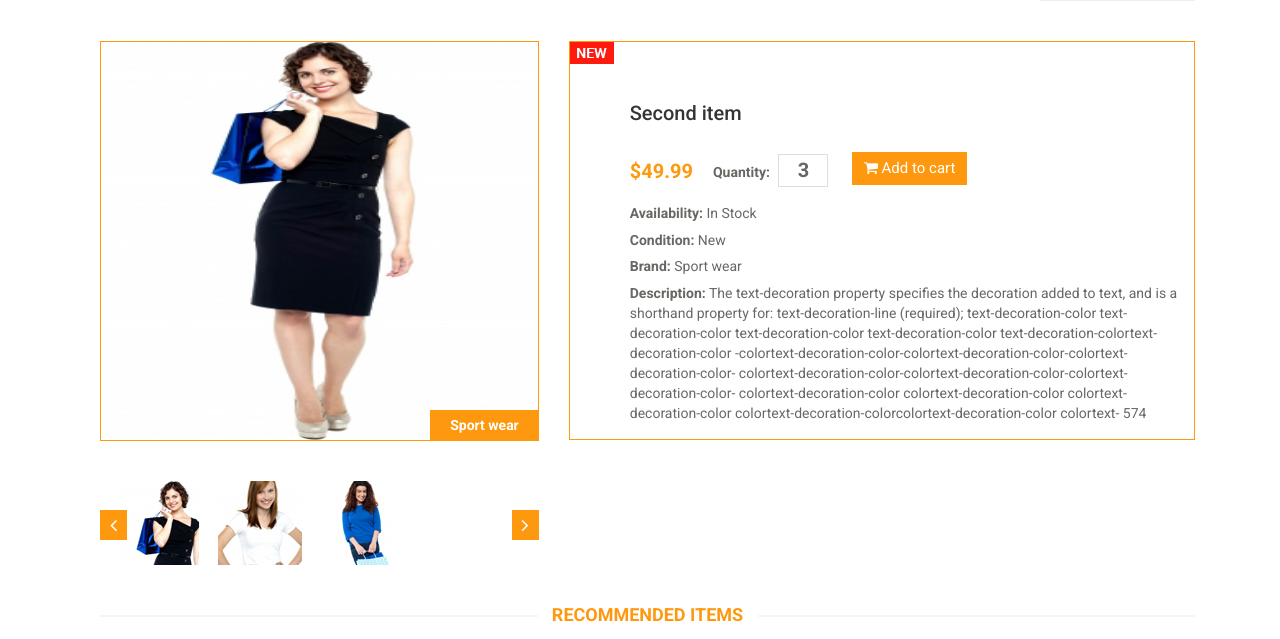
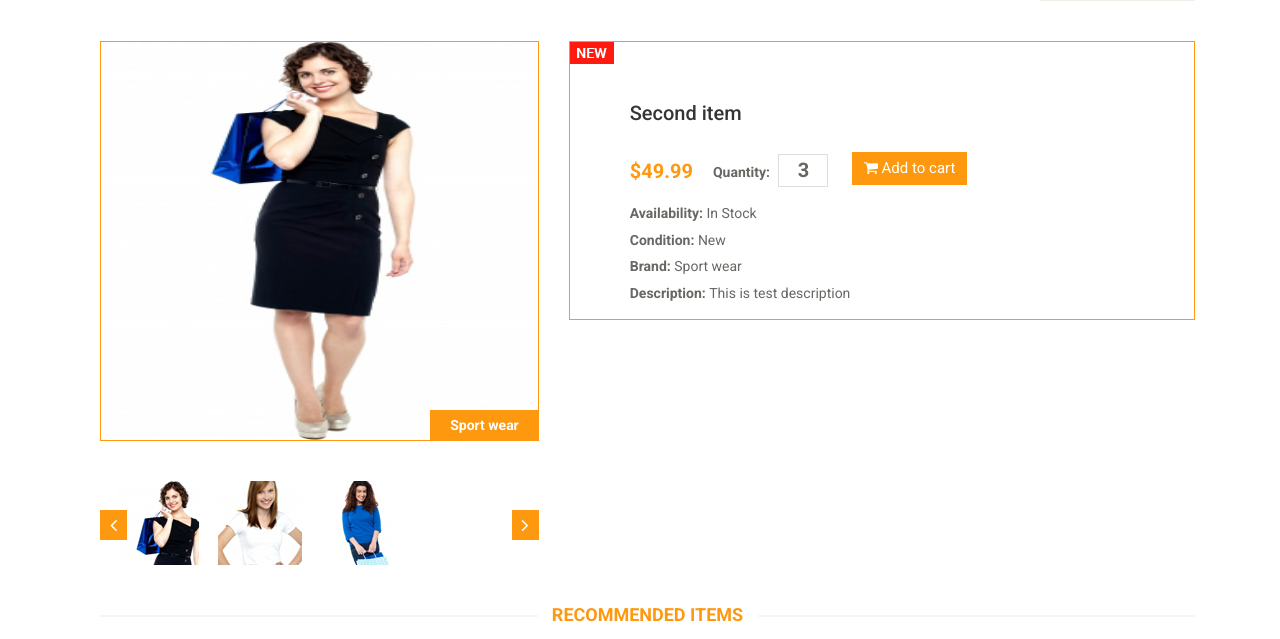
Before and after one commit to SaberHardy/ecommerce_shopping, a Django app: a page that uses templates/eshop_app/product-details.html in a window 1280 px wide. Shown: the part 435-1074 px from the top of the page. Run offline with Django 4.2, Linux system fonts and the light colour scheme; data comes from the database, SQL or seed files in the repository; both versions use the stored data as it was after the commit.

Commit message:
add description field and slicing

```diff
--- a/eshop_app/models.py
+++ b/eshop_app/models.py
@@ -22,6 +22,7 @@ class Item(models.Model):
     category = models.CharField(max_length=100, choices=CATEGORY_CHOICES)
     label = models.CharField(max_length=100, choices=LABEL_CHOICES)
     slug = models.SlugField()
+    description = models.TextField()
 
     def __str__(self):
         return self.title
--- a/templates/eshop_app/product-details.html
+++ b/templates/eshop_app/product-details.html
@@ -64,18 +64,10 @@
 										Add to cart
 									</button>
 								</span>
-                                <p><b>Availability:</b> In Stock</p>
-                                <p><b>Condition:</b> New</p>
-                                <p><b>Brand:</b> {{ object.get_category_display }}</p>
-                                <p><b>Description:</b> The text-decoration property specifies the decoration added to
-                                    text, and is a shorthand property for: text-decoration-line (required);
-                                    text-decoration-color text-decoration-color text-decoration-color
-                                    text-decoration-color
-                                    text-decoration-colortext-decoration-color
-                                    -colortext-decoration-color-colortext-decoration-color-colortext-decoration-color-
-                                    colortext-decoration-color-colortext-decoration-color-colortext-decoration-color-
-                                    colortext-decoration-color colortext-decoration-color colortext-decoration-color
-                                    colortext-decoration-colorcolortext-decoration-color colortext- 574
+                                <p><b>Availability: </b> In Stock</p>
+                                <p><b>Condition: </b> New</p>
+                                <p><b>Brand: </b> {{ object.get_category_display }}</p>
+                                <p><b>Description: </b>{{ object.description|slice:850 }}
                                 </p>
                             </div><!--/product-information-->
                         </div>
```
Also changed, not shown: templates/eshop_app/home.html (+5 -3 lines), db.sqlite3.
